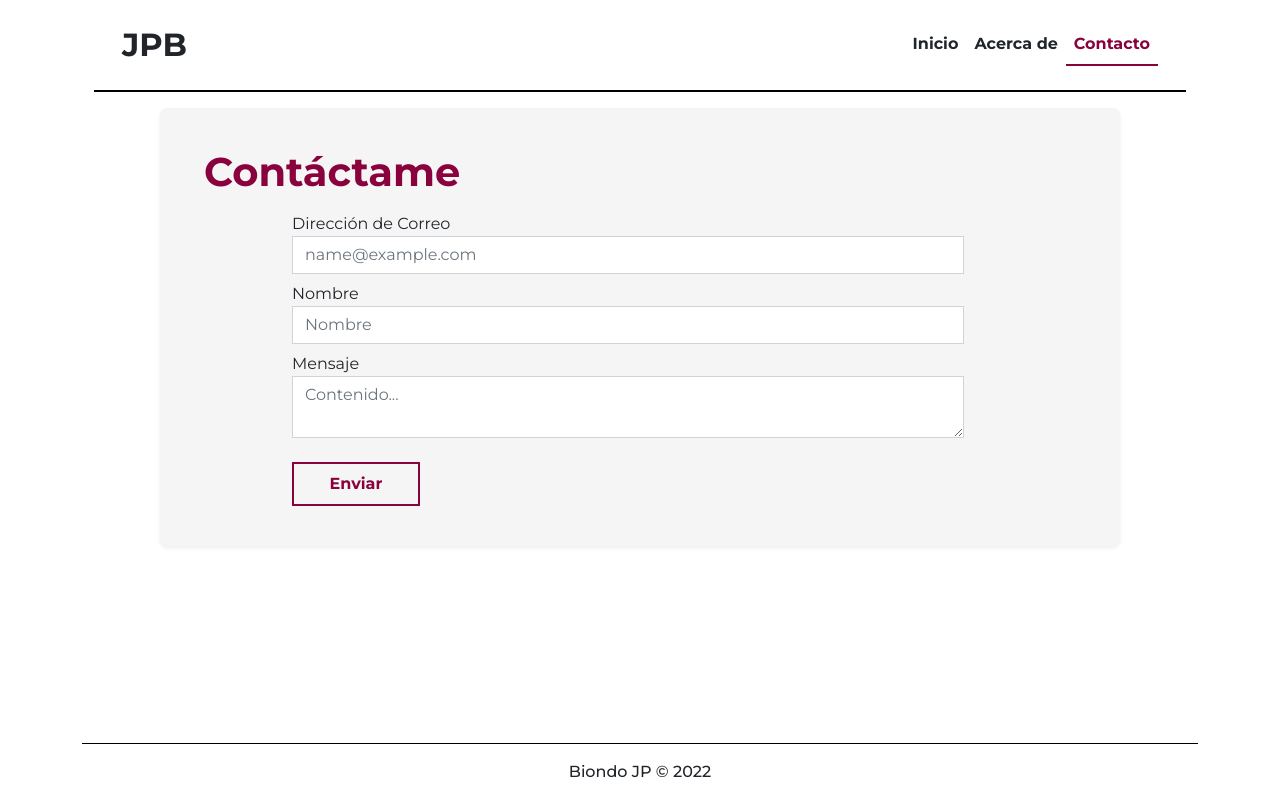
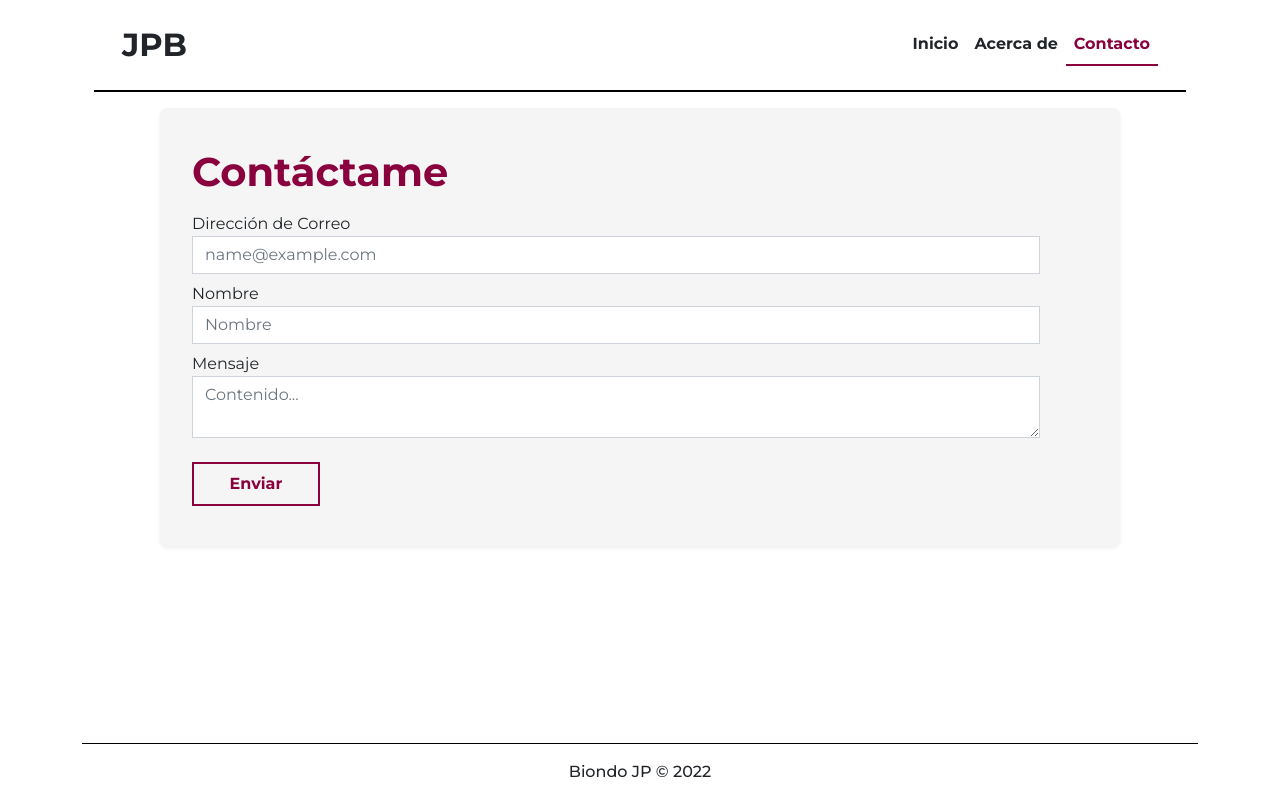
Before and after one commit to caylow/FRONTEND, an Angular app: page /contacto in a window 1280 px wide. Built offline with nearby package versions, Linux system fonts and the light colour scheme.

Commit message:
Remove finit width from form, split s-container

```diff
--- a/src/app/components/about-me/about-me.component.html
+++ b/src/app/components/about-me/about-me.component.html
@@ -11,6 +11,8 @@
             <p>Lorem ipsum dolor, sit amet consectetur adipisicing elit. Impedit, voluptatum voluptatibus consectetur, aperiam ex iste est delectus animi totam repellat, reiciendis aut minima esse nostrum quos soluta aliquid nesciunt quia.</p>
         </div>
     </div>
+</section>
+<section class="s-container rounded-3 shadow-sm">
     <div class="row container" id="skills">
         <h1 class="title">Habilidades</h1>
         <div class="col-md-12 col-lg-6">
--- a/src/app/components/contact-form/contact-form.component.css
+++ b/src/app/components/contact-form/contact-form.component.css
@@ -1,6 +1,3 @@
-form{
-    max-width: 720px;
-}
 button#contact-btn{
     background-color: transparent;
     color:var(--action-color);
--- a/src/app/components/contact-form/contact-form.component.html
+++ b/src/app/components/contact-form/contact-form.component.html
@@ -1,4 +1,4 @@
-<div class="s-container row justify-content-center rounded-3 shadow-sm">
+<div class="s-container row rounded-3 shadow-sm">
   <h1 class="row">Contáctame</h1>
   <form class="row">
     <div class="row form-group mt-2">
```
